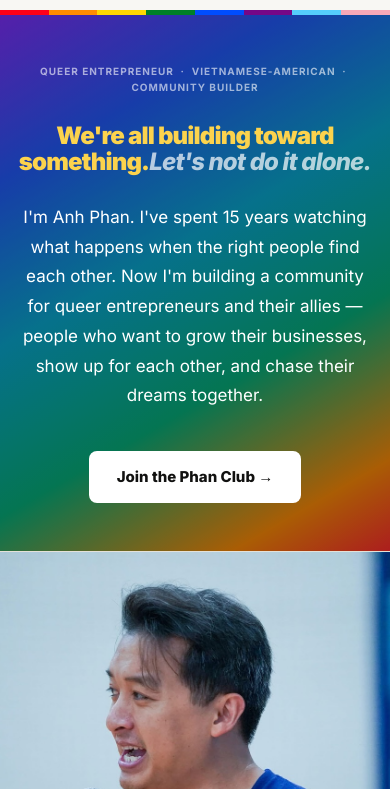
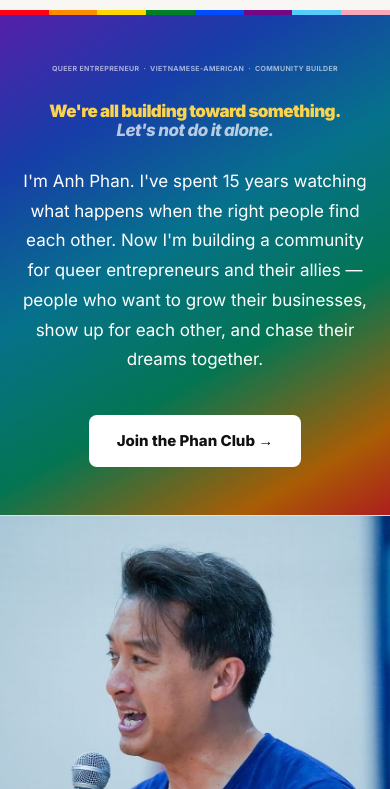
Before and after one commit to phanventures/mranhphan-website, a plain HTML site: page index.html in a window 390 px wide. Shown: the part 55-844 px from the top of the page. Drawn offline with Linux system fonts and the light colour scheme.

Commit message:
adjusted mobile again

```diff
--- a/index.html
+++ b/index.html
@@ -745,9 +745,8 @@
       .nav-social-link span { display: none; }
       .nav-socials { gap: 16px; }
 
-      .hero-eyebrow { font-size: 10px; letter-spacing: 0.1em; }
-      .hero-belief { font-size: 26px; }
-      .hero-belief br { display: none; }
+      .hero-eyebrow { font-size: 8px; letter-spacing: 0.06em; }
+      .hero-belief { font-size: 19px; }
       .hero-text { padding: 48px 20px; }
       .story-stats { grid-template-columns: 1fr 1fr; }
       .story-stat { padding: 32px 20px; }
@@ -766,7 +765,8 @@
     }
 
     @media (max-width: 400px) {
-      .hero-belief { font-size: 24px; }
+      .hero-eyebrow { font-size: 7px; letter-spacing: 0.05em; }
+      .hero-belief { font-size: 17px; }
       .fact-num { font-size: 36px; }
     }
   </style>
```
